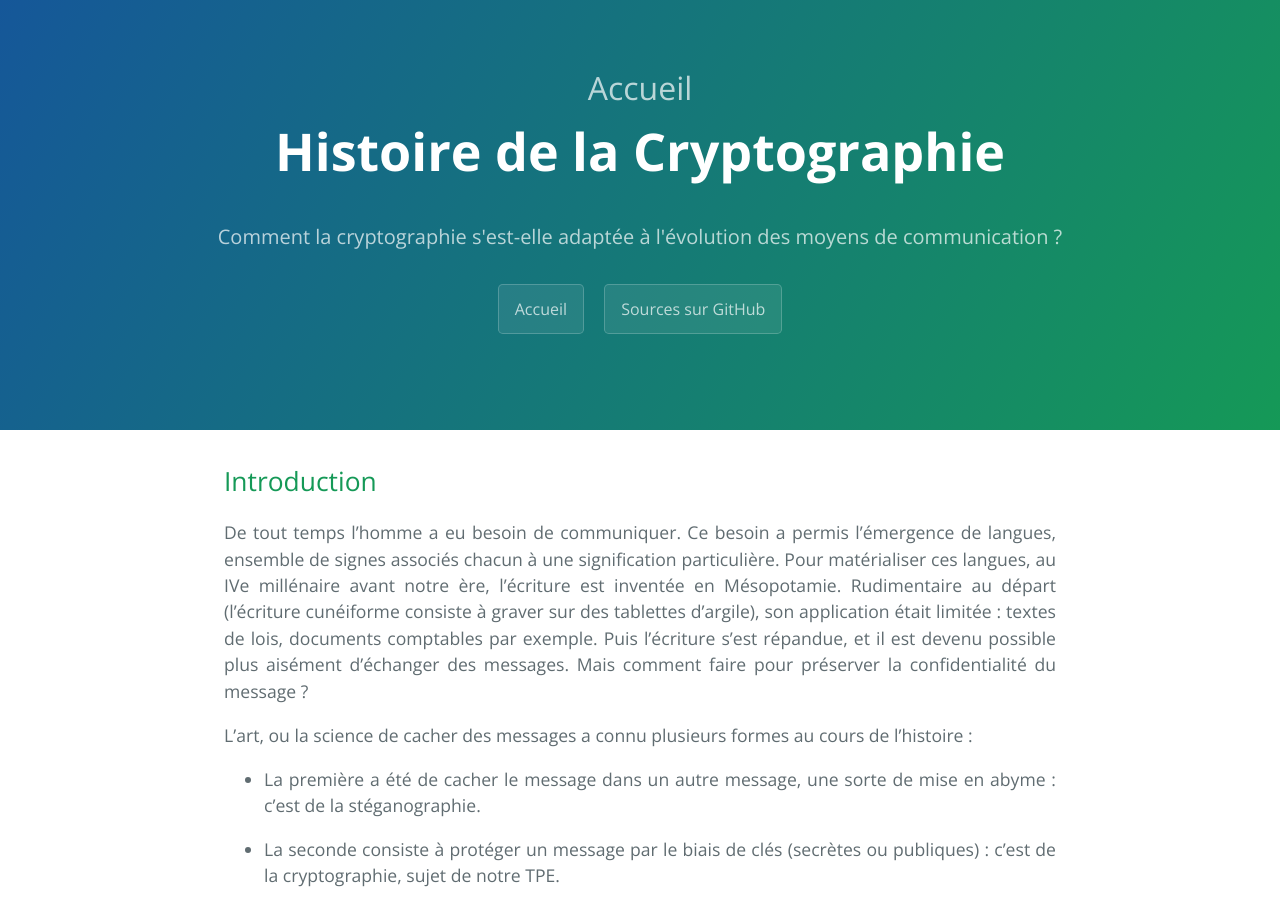
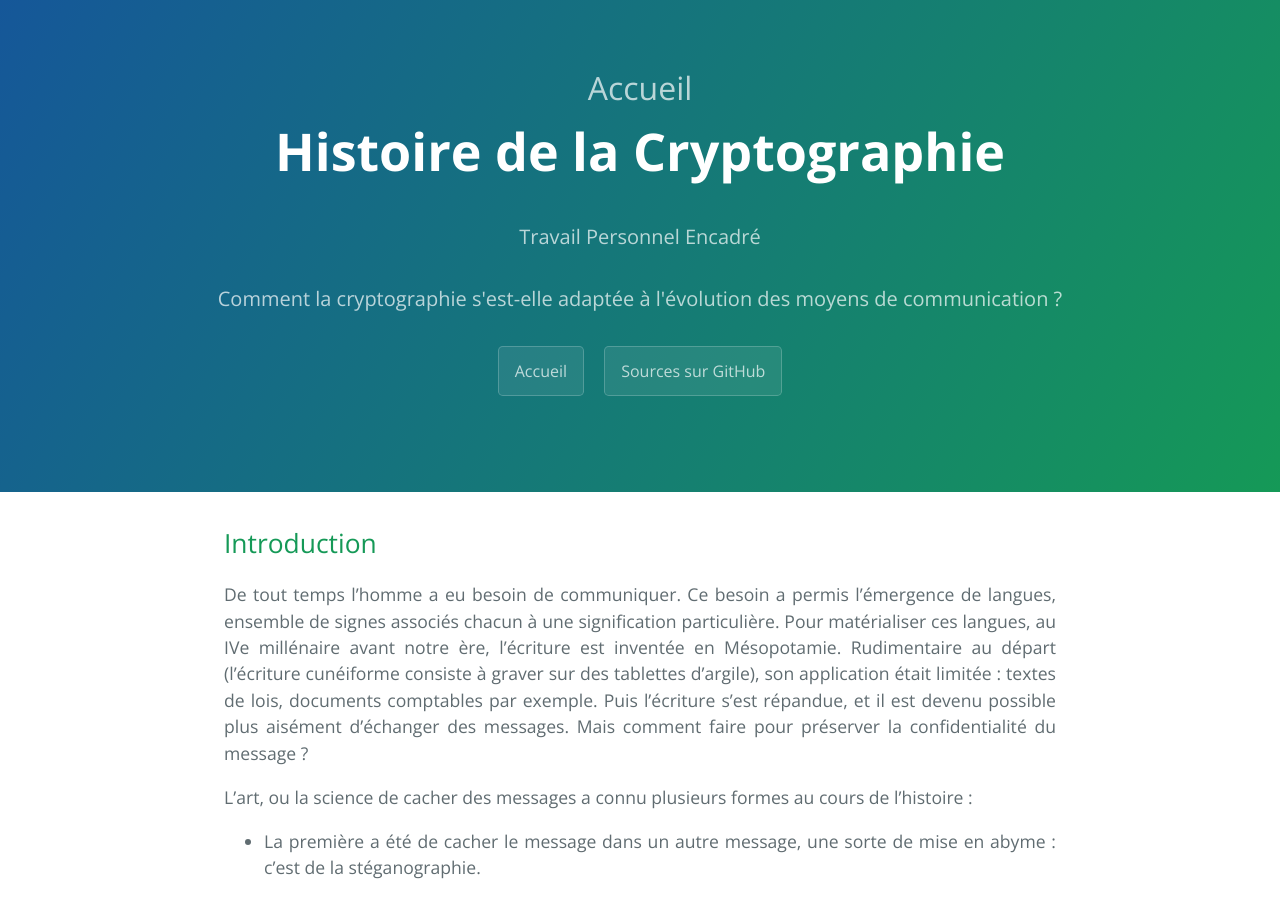
Before and after one commit to SamuelGallay/CryptoTPE, a Jekyll site: the page built from index.md, in a window 1280 px wide and 900 px high. Built offline with Jekyll 4.4.1, drawn with Linux system fonts in a browser that asks for light colours; our own code applies the rules of GitHub Pages for plain Markdown files; the repository's description, which GitHub fills in, is left out.

Commit message:
Update default.html

```diff
--- a/_layouts/default.html
+++ b/_layouts/default.html
@@ -17,7 +17,7 @@
       {% endif %}
       <h1 class="project-name">{{ page.title | default: site.github.repository_name }}</h1>
       {% if page.title == "Histoire de la Cryptographie" %}
-        <h2 class="project-tagline">{{ site.description | default: site.github.project_tagline }}</h2>
+        <h2 class="project-tagline">Travail Personnel Encadré</h2>
       {% endif %}
 
       <h2 class="project-tagline">Comment la cryptographie s'est-elle adaptée à l'évolution des moyens de communication ?</h2>
```
